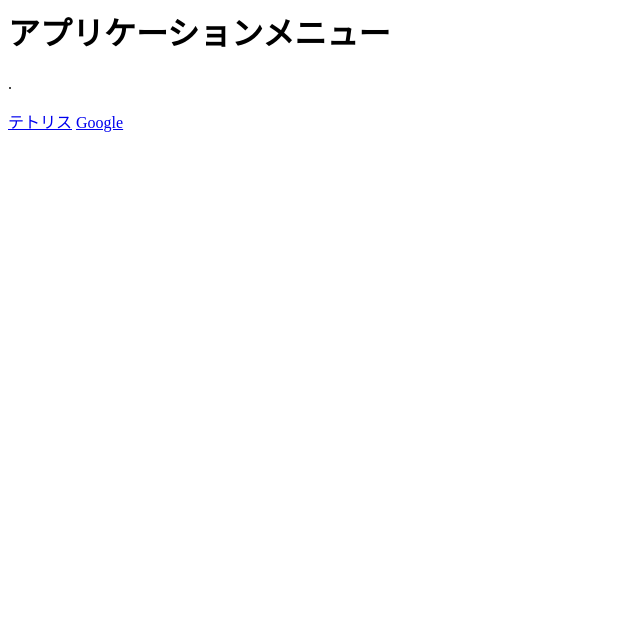
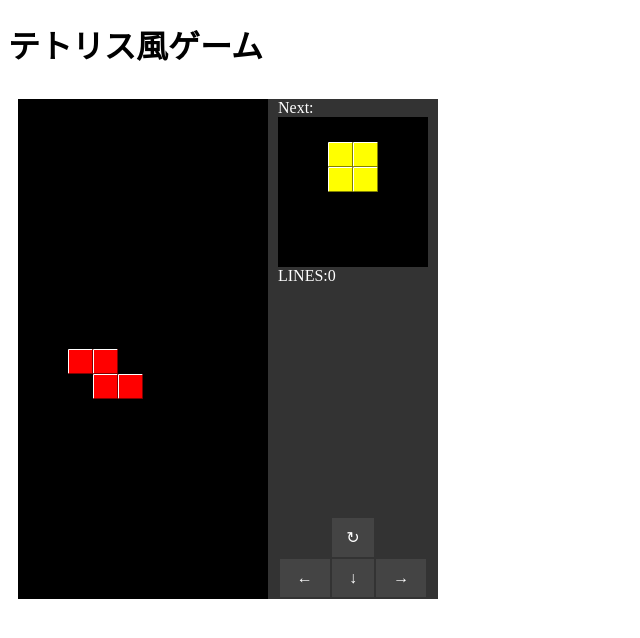
Before and after one commit to amzon-0021/Story-1, a plain HTML site: page index.html in a window 1280 px wide. Shown: the whole page, without its empty margins (0-640 px from the left). Drawn offline with Linux system fonts and the light colour scheme.

Commit message:
Add files via upload

```diff
--- /dev/null
+++ b/css/tetris.css
@@ -0,0 +1,45 @@
+
+html {
+    touch-action: manipulation;
+}
+
+.wrapper-container {
+    display: inline-block;
+}
+
+.tetris-container {
+    display: flex;
+    flex-direction: row;
+    margin: 10px;
+    background-color: #333333;
+}
+
+.tetris-panel-container {
+    display: flex;
+    padding-left: 10px;
+    padding-right: 10px;
+    flex-direction: column;
+    color: white;
+    background-color: #333333;
+}
+
+.tetris-panel-container-padding {
+    flex-grow: 1;
+}
+
+.tetris-panel-container p {
+   margin: 0;
+   padding: 0;
+}
+
+.tetris-button-panel {
+    border-style: none;
+    width: 100%;
+}
+
+.tetris-button {
+    padding-top: 10px;
+    padding-bottom: 10px;
+    text-align: center;
+    background: #444444;
+}
--- a/index.html
+++ b/index.html
@@ -1,5 +1,44 @@
-<title>これが表示されるのはおかしいよ</title>
-<h1>アプリケーションメニュー</h1>
-<p>.</p>
-<a href="game.html">テトリス</a>
-<a href="https://www.google.co.jp">Google</a>
+
+<!DOCTYPE html>
+<html>
+  <head>
+    <meta charset="UTF-8">
+    <title>テトリス風ゲーム</title>
+    <meta name="viewport" content="width=device-width,initial-scale=1">
+    <link rel="stylesheet" type="text/css" href="css/tetris.css">
+    <script type="text/javascript" src="js/tetris.js"></script>
+  </head>
+  <body>
+    <h1>テトリス風ゲーム</h1>
+    <div class="wrapper-container">
+        <span class="tetris-container">
+            <canvas id="stage" width="250px" height="500px" style="background-color:black;">
+            </canvas>
+            <span class="tetris-panel-container">
+              <p>Next:</p>
+                <canvas id="next" width="150px" height="150px" style="background-color:black;">
+                </canvas>
+              <p>LINES:<span id="lines">0</span></p>
+              <p><span id="message"></span></p>
+              <div class="tetris-panel-container-padding"></div>
+              <table class="tetris-button-panel">
+                <tr>
+                  <td></td>
+                  <td id="tetris-rotate-button" class="tetris-button">↻</td>
+                  <td></td>
+                </tr>
+                <tr>
+                  <td id="tetris-move-left-button"class="tetris-button">←</td>
+                  <td id="tetris-fall-button"class="tetris-button">↓</td>
+                  <td id="tetris-move-right-button"class="tetris-button">→</td>
+                </tr>
+              </table>
+            </span>
+        </span>
+    </div>
+    <script>
+      var tetris = new Tetris();
+      tetris.startGame();
+    </script>
+  </body>
+</html>
--- /dev/null
+++ b/js/tetris.js
@@ -0,0 +1,320 @@
+class Tetris {
+    constructor() {
+        this.stageWidth = 10;
+        this.stageHeight = 20;
+        this.stageCanvas = document.getElementById("stage");
+        this.nextCanvas = document.getElementById("next");
+        let cellWidth = this.stageCanvas.width / this.stageWidth;
+        let cellHeight = this.stageCanvas.height / this.stageHeight;
+        this.cellSize = cellWidth < cellHeight ? cellWidth : cellHeight;
+        this.stageLeftPadding = (this.stageCanvas.width - this.cellSize * this.stageWidth) / 2;
+        this.stageTopPadding = (this.stageCanvas.height - this.cellSize * this.stageHeight) / 2;
+        this.blocks = this.createBlocks();
+        this.deletedLines = 0;
+
+        window.onkeydown = (e) => {
+            if (e.keyCode === 37) {
+                this.moveLeft();
+            } else if (e.keyCode === 38) {
+                this.rotate();
+            } else if (e.keyCode === 39) {
+                this.moveRight();
+            } else if (e.keyCode === 40) {
+                this.fall();
+            }
+        }
+
+        document.getElementById("tetris-move-left-button").onmousedown = (e) => {
+            this.moveLeft();
+        }
+        document.getElementById("tetris-rotate-button").onmousedown = (e) => {
+            this.rotate();
+        }
+        document.getElementById("tetris-move-right-button").onmousedown = (e) => {
+            this.moveRight();
+        }
+        document.getElementById("tetris-fall-button").onmousedown = (e) => {
+            this.fall();
+        }
+    }
+
+    createBlocks() {
+        let blocks = [
+            {
+                shape: [[[-1, 0], [0, 0], [1, 0], [2, 0]],
+                        [[0, -1], [0, 0], [0, 1], [0, 2]],
+                        [[-1, 0], [0, 0], [1, 0], [2, 0]],
+                        [[0, -1], [0, 0], [0, 1], [0, 2]]],
+                color: "rgb(0, 255, 255)",
+                highlight: "rgb(255, 255, 255)",
+                shadow: "rgb(0, 128, 128)"
+            },
+            {
+                shape: [[[0, 0], [1, 0], [0, 1], [1, 1]],
+                        [[0, 0], [1, 0], [0, 1], [1, 1]],
+                        [[0, 0], [1, 0], [0, 1], [1, 1]],
+                        [[0, 0], [1, 0], [0, 1], [1, 1]]],
+                color: "rgb(255, 255, 0)",
+                highlight: "rgb(255, 255, 255)",
+                shadow: "rgb(128, 128, 0)"
+            },
+            {
+                shape: [[[0, 0], [1, 0], [-1, 1], [0, 1]],
+                        [[-1, -1], [-1, 0], [0, 0], [0, 1]],
+                        [[0, 0], [1, 0], [-1, 1], [0, 1]],
+                        [[-1, -1], [-1, 0], [0, 0], [0, 1]]],
+                color: "rgb(0, 255, 0)",
+                highlight: "rgb(255, 255, 255)",
+                shadow: "rgb(0, 128, 0)"
+            },
+            {
+                shape: [[[-1, 0], [0, 0], [0, 1], [1, 1]],
+                        [[0, -1], [-1, 0], [0, 0], [-1, 1]],
+                        [[-1, 0], [0, 0], [0, 1], [1, 1]],
+                        [[0, -1], [-1, 0], [0, 0], [-1, 1]]],
+                color: "rgb(255, 0, 0)",
+                highlight: "rgb(255, 255, 255)",
+                shadow: "rgb(128, 0, 0)"
+            },
+            {
+                shape: [[[-1, -1], [-1, 0], [0, 0], [1, 0]],
+                        [[0, -1], [1, -1], [0, 0], [0, 1]],
+                        [[-1, 0], [0, 0], [1, 0], [1, 1]],
+                        [[0, -1], [0, 0], [-1, 1], [0, 1]]],
+                color: "rgb(0, 0, 255)",
+                highlight: "rgb(255, 255, 255)",
+                shadow: "rgb(0, 0, 128)"
+            },
+            {
+                shape: [[[1, -1], [-1, 0], [0, 0], [1, 0]],
+                        [[0, -1], [0, 0], [0, 1], [1, 1]],
+                        [[-1, 0], [0, 0], [1, 0], [-1, 1]],
+                        [[-1, -1], [0, -1], [0, 0], [0, 1]]],
+                color: "rgb(255, 165, 0)",
+                highlight: "rgb(255, 255, 255)",
+                shadow: "rgb(128, 82, 0)"
+            },
+            {
+                shape: [[[0, -1], [-1, 0], [0, 0], [1, 0]],
+                        [[0, -1], [0, 0], [1, 0], [0, 1]],
+                        [[-1, 0], [0, 0], [1, 0], [0, 1]],
+                        [[0, -1], [-1, 0], [0, 0], [0, 1]]],
+                color: "rgb(255, 0, 255)",
+                highlight: "rgb(255, 255, 255)",
+                shadow: "rgb(128, 0, 128)"
+            }
+        ];
+        return blocks;
+    }
+
+    drawBlock(x, y, type, angle, canvas) {
+        let context = canvas.getContext("2d");
+        let block = this.blocks[type];
+        for (let i = 0; i < block.shape[angle].length; i++) {
+            this.drawCell(context,
+                     x + (block.shape[angle][i][0] * this.cellSize),
+                     y + (block.shape[angle][i][1] * this.cellSize),
+                     this.cellSize,
+                     type);
+        }
+    }
+
+    drawCell(context, cellX, cellY, cellSize, type) {
+        let block = this.blocks[type];
+        let adjustedX = cellX + 0.5;
+        let adjustedY = cellY + 0.5;
+        let adjustedSize = cellSize - 1;
+        context.fillStyle = block.color;
+        context.fillRect(adjustedX, adjustedY, adjustedSize, adjustedSize);
+        context.strokeStyle = block.highlight;
+        context.beginPath();
+        context.moveTo(adjustedX, adjustedY + adjustedSize);
+        context.lineTo(adjustedX, adjustedY);
+        context.lineTo(adjustedX + adjustedSize, adjustedY);
+        context.stroke();
+        context.strokeStyle = block.shadow;
+        context.beginPath();
+        context.moveTo(adjustedX, adjustedY + adjustedSize);
+        context.lineTo(adjustedX + adjustedSize, adjustedY + adjustedSize);
+        context.lineTo(adjustedX + adjustedSize, adjustedY);
+        context.stroke();
+    }
+
+    startGame() {
+        let virtualStage = new Array(this.stageWidth);
+        for (let i = 0; i < this.stageWidth; i++) {
+            virtualStage[i] = new Array(this.stageHeight).fill(null);
+        }
+        this.virtualStage = virtualStage;
+        this.currentBlock = null;
+        this.nextBlock = this.getRandomBlock();
+        this.mainLoop();
+    }
+
+    mainLoop() {
+        if (this.currentBlock == null) {
+            if (!this.createNewBlock()) {
+                return;
+            }
+        } else {
+            this.fallBlock();
+        }
+        this.drawStage();
+        if (this.currentBlock != null) {
+            this.drawBlock(this.stageLeftPadding + this.blockX * this.cellSize,
+                this.stageTopPadding + this.blockY * this.cellSize,
+                this.currentBlock, this.blockAngle, this.stageCanvas);
+        }
+        setTimeout(this.mainLoop.bind(this), 500);
+    }
+
+    createNewBlock() {
+        this.currentBlock = this.nextBlock;
+        this.nextBlock = this.getRandomBlock();
+        this.blockX = Math.floor(this.stageWidth / 2 - 2);
+        this.blockY = 0;
+        this.blockAngle = 0;
+        this.drawNextBlock();
+        if (!this.checkBlockMove(this.blockX, this.blockY, this.currentBlock, this.blockAngle)) {
+            let messageElem = document.getElementById("message");
+            messageElem.innerText = "GAME OVER";
+            return false;
+        }
+        return true;
+    }
+
+    drawNextBlock() {
+        this.clear(this.nextCanvas);
+        this.drawBlock(this.cellSize * 2, this.cellSize, this.nextBlock,
+            0, this.nextCanvas);
+    }
+
+    getRandomBlock() {
+        return  Math.floor(Math.random() * 7);
+    }
+
+    fallBlock() {
+        if (this.checkBlockMove(this.blockX, this.blockY + 1, this.currentBlock, this.blockAngle)) {
+            this.blockY++;
+        } else {
+            this.fixBlock(this.blockX, this.blockY, this.currentBlock, this.blockAngle);
+            this.currentBlock = null;
+        }
+    }
+
+    checkBlockMove(x, y, type, angle) {
+        for (let i = 0; i < this.blocks[type].shape[angle].length; i++) {
+            let cellX = x + this.blocks[type].shape[angle][i][0];
+            let cellY = y + this.blocks[type].shape[angle][i][1];
+            if (cellX < 0 || cellX > this.stageWidth - 1) {
+                return false;
+            }
+            if (cellY > this.stageHeight - 1) {
+                return false;
+            }
+            if (this.virtualStage[cellX][cellY] != null) {
+                return false;
+            }
+        }
+        return true;
+    }
+
+    fixBlock(x, y, type, angle) {
+        for (let i = 0; i < this.blocks[type].shape[angle].length; i++) {
+            let cellX = x + this.blocks[type].shape[angle][i][0];
+            let cellY = y + this.blocks[type].shape[angle][i][1];
+            if (cellY >= 0) {
+                this.virtualStage[cellX][cellY] = type;
+            }
+        }
+        for (let y = this.stageHeight - 1; y >= 0; ) {
+            let filled = true;
+            for (let x = 0; x < this.stageWidth; x++) {
+                if (this.virtualStage[x][y] == null) {
+                    filled = false;
+                    break;
+                }
+            }
+            if (filled) {
+                for (let y2 = y; y2 > 0; y2--) {
+                    for (let x = 0; x < this.stageWidth; x++) {
+                        this.virtualStage[x][y2] = this.virtualStage[x][y2 - 1];
+                    }
+                }
+                for (let x = 0; x < this.stageWidth; x++) {
+                    this.virtualStage[x][0] = null;
+                }
+            let linesElem = document.getElementById("lines");
+                this.deletedLines++;
+                linesElem.innerText = "" + this.deletedLines;
+            } else {
+                y--;
+            }
+        }
+    }
+
+    drawStage() {
+        this.clear(this.stageCanvas);
+
+        let context = this.stageCanvas.getContext("2d");
+        for (let x = 0; x < this.virtualStage.length; x++) {
+            for (let y = 0; y < this.virtualStage[x].length; y++) {
+                if (this.virtualStage[x][y] != null) {
+                    this.drawCell(context,
+                        this.stageLeftPadding + (x * this.cellSize),
+                        this.stageTopPadding + (y * this.cellSize),
+                        this.cellSize,
+                        this.virtualStage[x][y]);
+                }
+            }
+        }
+    }
+
+    moveLeft() {
+        if (this.checkBlockMove(this.blockX - 1, this.blockY, this.currentBlock, this.blockAngle)) {
+            this.blockX--;
+            this.refreshStage();
+        }
+    }
+
+    moveRight() {
+        if (this.checkBlockMove(this.blockX + 1, this.blockY, this.currentBlock, this.blockAngle)) {
+            this.blockX++;
+            this.refreshStage();
+        }
+    }
+
+    rotate() {
+        let newAngle;
+        if (this.blockAngle < 3) {
+            newAngle = this.blockAngle + 1;
+        } else {
+            newAngle = 0;
+        }
+        if (this.checkBlockMove(this.blockX, this.blockY, this.currentBlock, newAngle)) {
+            this.blockAngle = newAngle;
+            this.refreshStage();
+        }
+    }
+
+    fall() {
+        while (this.checkBlockMove(this.blockX, this.blockY + 1, this.currentBlock, this.blockAngle)) {
+            this.blockY++;
+            this.refreshStage();
+        }
+    }
+
+    refreshStage() {
+      this.clear(this.stageCanvas);
+      this.drawStage();
+      this.drawBlock(this.stageLeftPadding + this.blockX * this.cellSize,
+                this.stageTopPadding + this.blockY * this.cellSize,
+                this.currentBlock, this.blockAngle, this.stageCanvas);
+    }
+
+    clear(canvas) {
+        let context = canvas.getContext("2d");
+        context.fillStyle = "rgb(0, 0, 0)";
+        context.fillRect(0, 0, canvas.width, canvas.height);
+    }
+}
```
